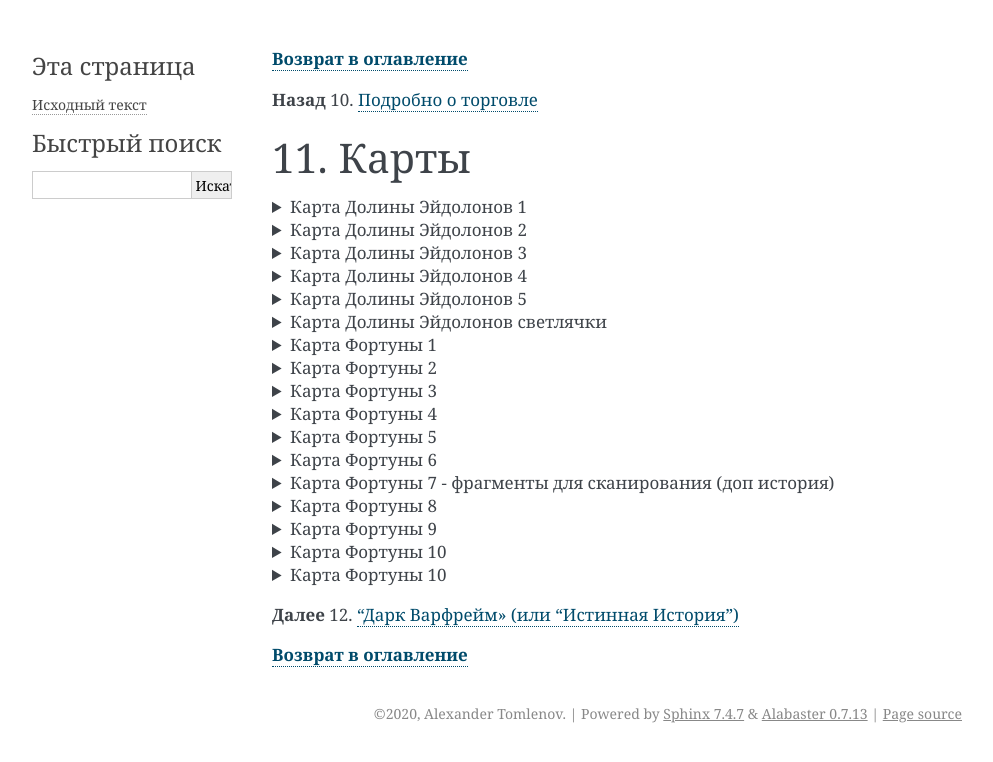
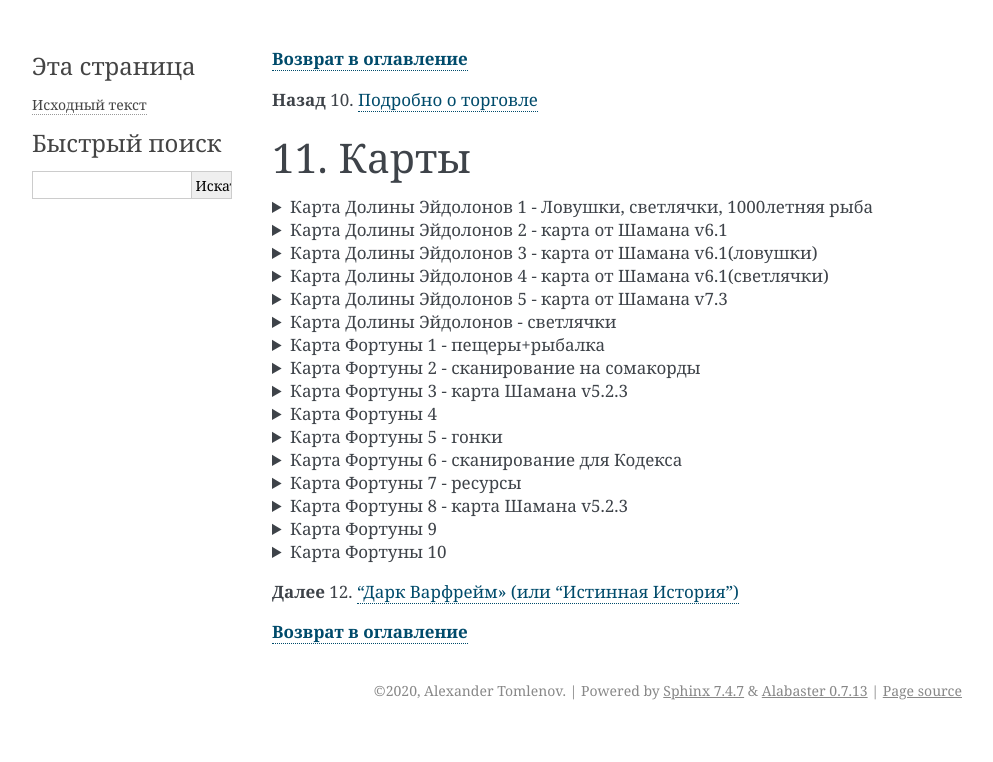
Before and after one commit to crackedmind/warframe-brief-guide, a Sphinx documentation site: the page built from source/11.md, in a window 1280 px wide. Shown: the top 762 px of the page, without its empty margins (148-1141 px from the left). Built offline with Sphinx 7.4.7, drawn with Linux system fonts in a browser that asks for light colours.

Commit message:
Update 11.md

```diff
--- a/source/11.md
+++ b/source/11.md
@@ -7,63 +7,63 @@
 ### 11. Карты
 
 <details>
-  <summary> Карта Долины Эйдолонов 1</summary>
+  <summary> Карта Долины Эйдолонов 1 - Ловушки, светлячки, 1000летняя рыба</summary>
 
 ![Карта 1](/maps/Karta_Eidolon_01.jpg  "Карта Долины Эйдолонов")
 
 </details>
 
 <details>
-  <summary> Карта Долины Эйдолонов 2</summary>
+  <summary> Карта Долины Эйдолонов 2 - карта от Шамана v6.1</summary>
 
 ![Карта 2](/maps/Karta_Eidolon_02_6.1.jpg  "Карта Долины Эйдолонов")
 
 </details>
 
 <details>
-  <summary> Карта Долины Эйдолонов 3</summary>
+  <summary> Карта Долины Эйдолонов 3 - карта от Шамана v6.1(ловушки)</summary>
 
 ![Карта 3](/maps/Karta_Eidolon_03_6.1_hunt_eidolon.jpg  "Карта Долины Эйдолонов")
 
 </details>
 
 <details>
-  <summary> Карта Долины Эйдолонов 4</summary>
+  <summary> Карта Долины Эйдолонов 4 - карта от Шамана v6.1(светлячки)</summary>
 
 ![Карта 4](/maps/Karta_Eidolon_05_6.1_visp.jpg  "Карта Долины Эйдолонов")
 
 </details>
 
 <details>
-  <summary> Карта Долины Эйдолонов 5</summary>
+  <summary> Карта Долины Эйдолонов 5 - карта от Шамана v7.3</summary>
 
 ![Карта 5](/maps/Karta_Eidolon_06_7.3.jpg  "Карта Долины Эйдолонов")
 
 </details>
 
 <details>
-  <summary> Карта Долины Эйдолонов светлячки</summary>
+  <summary> Карта Долины Эйдолонов - светлячки</summary>
 
 ![Карта 6](/maps/Karta_Eidolon_07_visp.jpg  "Карта Долины Эйдолонов")
 
 </details>
 
 <details>
-  <summary> Карта Фортуны 1</summary>
+  <summary> Карта Фортуны 1 - пещеры+рыбалка</summary>
 
 ![Карта 7](/maps/Karta_Fortuna_01.jpg  "Карта Фортуны")
 
 </details>
 
 <details>
-  <summary> Карта Фортуны 2</summary>
+  <summary> Карта Фортуны 2 - сканирование на сомакорды</summary>
 
 ![Карта 8](/maps/Karta_Fortuna_02.jpg  "Карта Фортуны")
 
 </details>
 
 <details>
-  <summary> Карта Фортуны 3</summary>
+  <summary> Карта Фортуны 3 - карта Шамана v5.2.3</summary>
 
 ![Карта 9](/maps/Karta_Fortuna_03.jpg  "Карта Фортуны")
 
@@ -77,42 +77,35 @@
 </details>
 
 <details>
-  <summary> Карта Фортуны 5</summary>
+  <summary> Карта Фортуны 5 - гонки</summary>
 
 ![Карта 11](/maps/Karta_Fortuna_05.jpg  "Карта Фортуны")
 
 </details>
 
 <details>
-  <summary> Карта Фортуны 6</summary>
+  <summary> Карта Фортуны 6 - сканирование для Кодекса</summary>
 
 ![Карта 12](/maps/Karta_Fortuna_06.jpg  "Карта Фортуны")
 
 </details>
 
 <details>
-  <summary> Карта Фортуны 7 - фрагменты для сканирования (доп история)</summary>
-
-![Карта 13](/maps/Karta_Fortuna_07_fragm.png  "Карта Фортуны")
-
-</details>
-
-<details>
-  <summary> Карта Фортуны 8</summary>
+  <summary> Карта Фортуны 7 - ресурсы</summary>
 
 ![Карта 14](/maps/Karta_Fortuna_08.jpg  "Карта Фортуны")
 
 </details>
 
 <details>
-  <summary> Карта Фортуны 9</summary>
+  <summary> Карта Фортуны 8 - карта Шамана v5.2.3</summary>
 
 ![Карта 15](/maps/Karta_Fortuna_09.jpg  "Карта Фортуны")
 
 </details>
 
 <details>
-  <summary> Карта Фортуны 10</summary>
+  <summary> Карта Фортуны 9</summary>
 
 ![Карта 16](/maps/Karta_Fortuna_10_caves.jpg  "Карта Фортуны")
 
```
